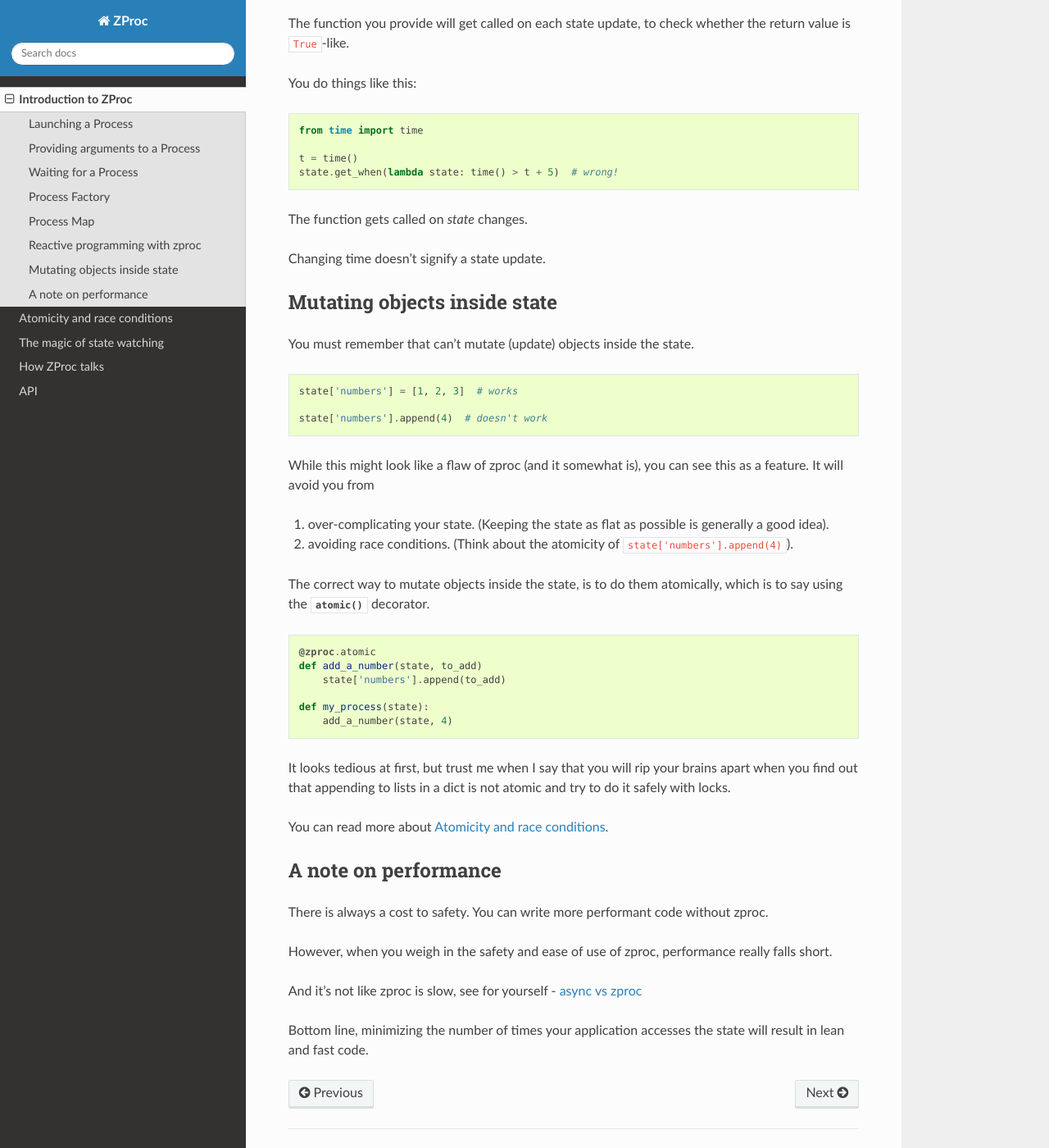
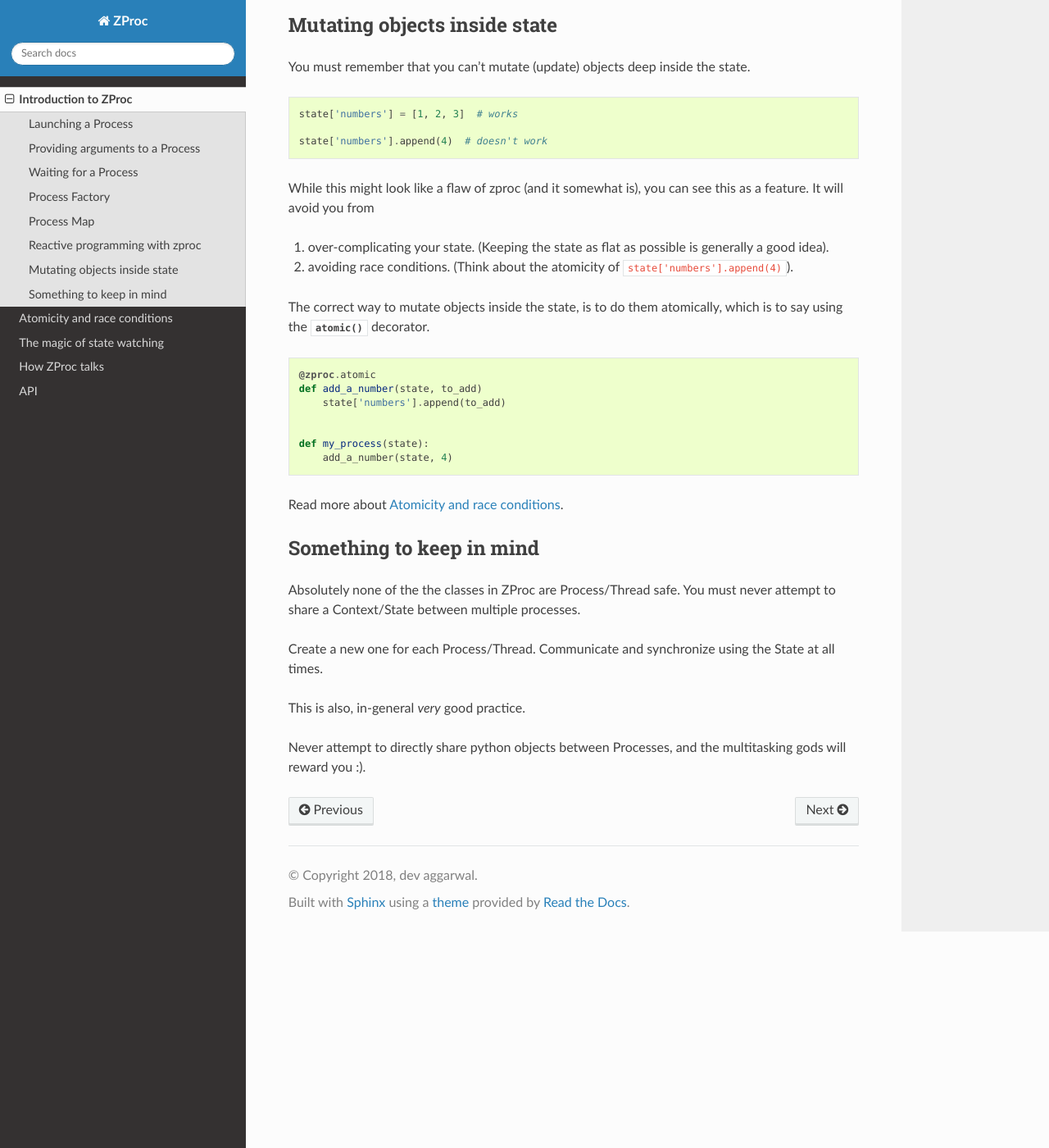
Before and after one commit to scientifichackers/zproc, a Sphinx documentation site: the page built from docs/user/introduction.rst, in a window 1280 px wide and 1400 px high, scrolled down 5779 px. Shown: the whole window at 82% size. Built offline with Sphinx 7.4.7 and the Read the Docs theme 2.0.0, drawn with Linux system fonts in a browser that asks for light colours; some of the changed text lies outside the part shown.

```diff
--- a/docs/user/atomicity.rst
+++ b/docs/user/atomicity.rst
@@ -8,10 +8,10 @@ When writing parallel code, one has to think about atomicity.
 If an operation is atomic, then it means that the operation is indivisible, just like an atom.
 
 If an operation can be divided into pieces, then processes might jump
-in and out between the pieces and try to meddle with your work, confusing everyone.
+in and out between the pieces and try to meddle with each others' work, confusing everyone.
 
 While zproc does provide mechanisms to avoid these kind of race conditions,
-it is ultimately up-to you to figure out if an operation is atomic or not.
+it is ultimately up-to you to figure out whether an operation is atomic or not.
 
 zproc **guarantees™** that a single method call on a ``dict`` is atomic.
 
--- a/docs/user/introduction.rst
+++ b/docs/user/introduction.rst
@@ -3,19 +3,12 @@ Introduction to ZProc
 
 The whole architecture of zproc is built around a :py:class:`.State` object.
 
-The main idea that differentiates :py:class:`.State`
-from traditional mutable shared state is the fact that it's not dumb.
-
-This state is protected by logic and reason.
-A Process can't just barge-in and mutate the state whenever they feel like!
-
 :py:class:`.Context` is provided as a convenient wrapper over :py:class:`.Process` and :py:class:`.State`.
 
-It's is the most obvious way to launch processes with zproc.
+It's the most obvious way to launch processes with zproc.
 
-Each :py:class:`.Context` object is associated with its state;
+Each :py:class:`.Context` object is associated with a state;
 accessible by its processes.
-
 
 Here's how you create a :py:class:`.Context`.
 
@@ -26,15 +19,6 @@ Here's how you create a :py:class:`.Context`.
     ctx = zproc.Context()
 
 
-
-.. warning::
-    Absolutely none of the the classes in ZProc are Process/Thread safe. You must never attempt to share a Context/State from multiple processes. Create a new one for each Process/Thread.
-
-    Communicate and synchronize using the State at all times.
-
-    This is also, in-general *very* good practice.
-
-    Never share python objects between Processes, and the framework will reward you :).
 
 Launching a Process
 -------------------
@@ -273,7 +258,7 @@ But then you find out that this eats too much CPU, and put put some sleep.
 
 And from there on, you try to manage the time for which your application sleeps ( to arrive at a sweet spot).
 
-zproc provides an elegant, easy to use solution for this problem.
+zproc provides an elegant, easy to use solution to this problem.
 
 .. code-block:: python
 
@@ -295,25 +280,28 @@ If you want, you can even provide a function:
 
 
 The function you provide will get called on each state update,
-to check whether the return value is ``True``-like.
+to check whether the return value is *truthy*.
 
-You do things like this:
+.. caution::
 
-.. code-block:: python
+    You can't do things like this:
 
-    from time import time
+    .. code-block:: python
 
-    t = time()
-    state.get_when(lambda state: time() > t + 5)  # wrong!
+        from time import time
 
-The function gets called on *state* changes.
+        t = time()
+        state.get_when(lambda state: time() > t + 5)  # wrong!
 
-Changing time doesn't signify a state update.
+    The called on *state* changes.
+
+    Changing time doesn't signify a state update.
+
 
 Mutating objects inside state
 -----------------------------
 
-You must remember that can't mutate (update) objects inside the state.
+You must remember that you can't mutate (update) objects deep inside the state.
 
 .. code-block:: python
 
@@ -336,26 +324,23 @@ which is to say using the :py:func:`~.atomic` decorator.
     def add_a_number(state, to_add)
         state['numbers'].append(to_add)
 
+
     def my_process(state):
         add_a_number(state, 4)
 
-It looks tedious at first,
-but trust me when I say that you will rip your brains apart when you find out
-that appending to lists in a dict is not atomic and try to do it safely with locks.
 
-You can read more about :ref:`atomicity`.
+Read more about :ref:`atomicity`.
 
 
-A note on performance
----------------------
+Something to keep in mind
+-------------------------
 
-There is always a cost to safety.
-You can write more performant code without zproc.
+Absolutely none of the the classes in ZProc are Process/Thread safe.
+You must never attempt to share a Context/State between multiple processes.
 
-However, when you weigh in the safety and ease of use of zproc,
-performance really falls short.
+Create a new one for each Process/Thread.
+Communicate and synchronize using the State at all times.
 
-And it's not like zproc is slow, see for yourself - `async vs zproc <https://github.com/pycampers/zproc/blob/master/examples/async_vs_zproc.py>`_
+This is also, in-general *very* good practice.
 
-Bottom line, minimizing the number of times your application accesses the state will
-result in lean and fast code.
+Never attempt to directly share python objects between Processes, and the multitasking gods will reward you :).
--- a/docs/user/security.rst
+++ b/docs/user/security.rst
@@ -8,10 +8,10 @@ Why?
 ++++
 
 Since un-pickling from an external source is considered dangerous,
-it is necessary to verify whether the other end is also a ZProc node,
+it becomes necessary to verify whether the other end is also a ZProc node,
 and not some attacker trying to exploit our application.
 
-That's why ZProc provides cryptographic signing support using `itsdangerous <https://pythonhosted.org/itsdangerous/>`_.
+Hence, ZProc provides cryptographic signing support using `itsdangerous <https://pythonhosted.org/itsdangerous/>`_.
 
 Just provide the `secret_key` parameter to :py:class:`.Context`, and you should be good to go!
 
```
Also changed, not shown: other parts of docs/user/introduction.rst (+7 -6 lines), README.md (+27 -61 lines), docs/user/communication.rst (+16 -21 lines), docs/user/state_watching.rst (+10 -20 lines), 4 other files.
